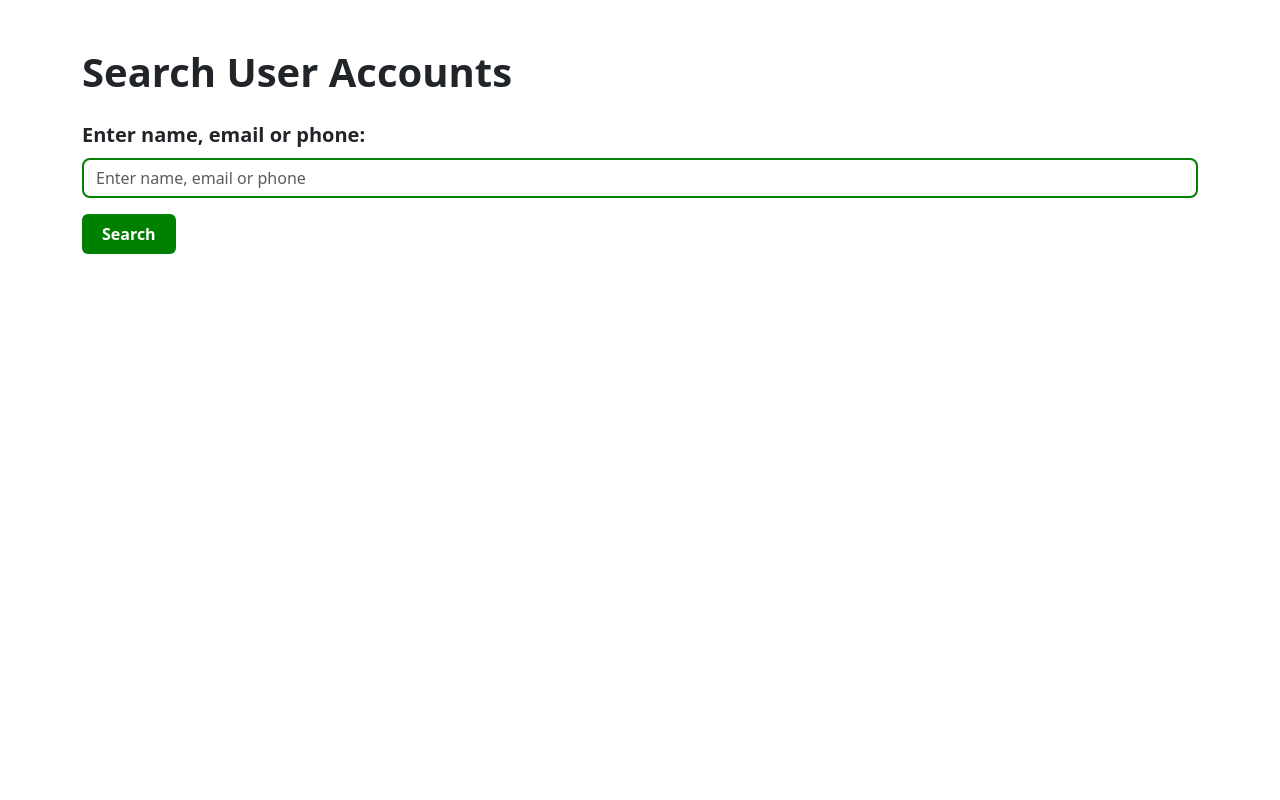
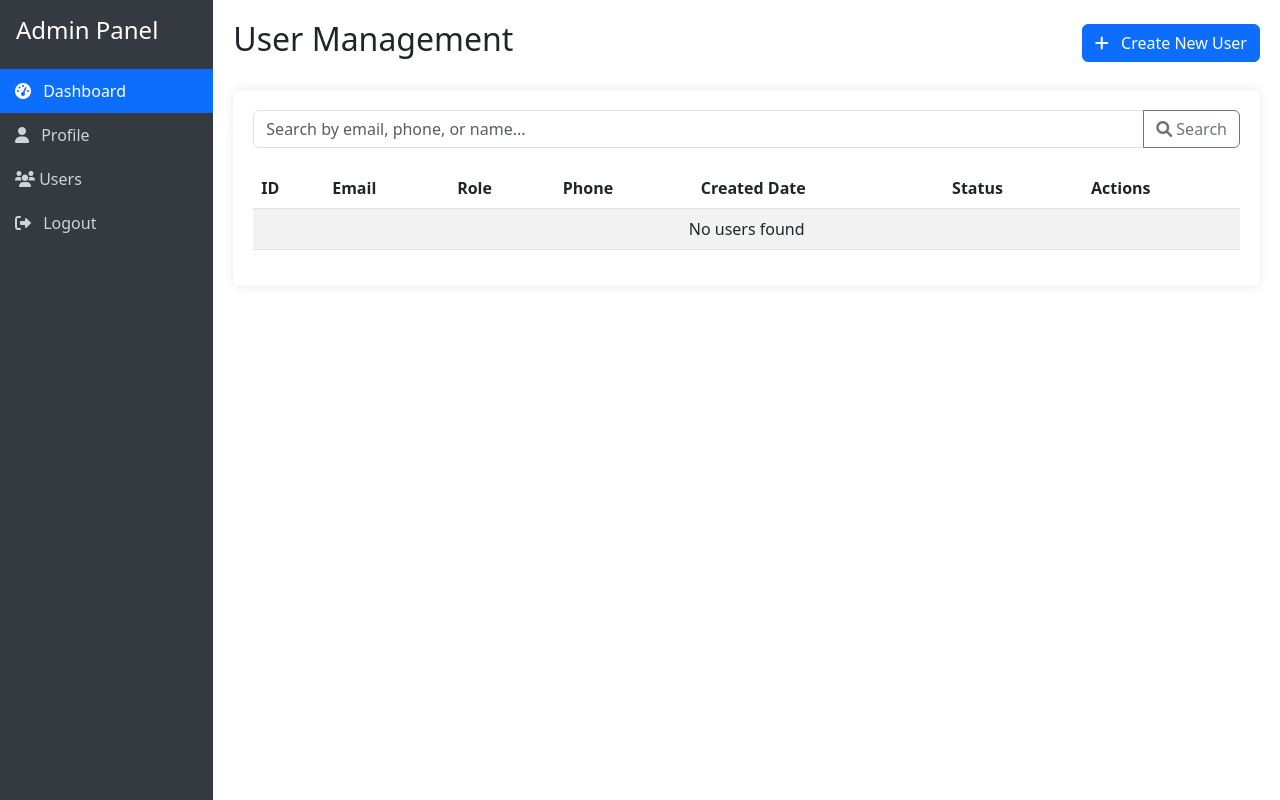
Before and after one commit to gyooks/CSIT314, a Flask app: page /search/ in a window 1280 px wide. Run offline with Flask 3, Linux system fonts and the light colour scheme; parts of the project's set-up code (start-up, migrations or seed data) failed here and were passed over.

Commit message:
Update search function & design

```diff
--- a/boundary/admin/searchUserAcc.py
+++ b/boundary/admin/searchUserAcc.py
@@ -6,8 +6,16 @@ controller = SearchUserController()
 
 @search_user_bp.route('/', methods=['GET', 'POST'])
 def search_user():
+    keyword = ""
     results = []
+    users = []
+
     if request.method == 'POST':
         keyword = request.form['keyword']
-        results = controller.search_user(keyword)
-    return render_template('admin/searchUserAcc.html', results=results)
+        search_results = controller.search_user(keyword)
+
+        # Format the results to match what the dashboard template expects
+        for user, profile in search_results:
+            users.append(user)
+
+    return render_template('admin/dashboard.html', users=users, search_keyword=keyword)
--- a/templates/admin/dashboard.html
+++ b/templates/admin/dashboard.html
@@ -85,15 +85,17 @@
                 {% endwith %}
 
                 <div class="d-flex justify-content-between align-items-center mb-4">
-                    <h2>User Management</h2>
+                    <h2>
+                        {% if search_keyword %}
+                        Search Results for "{{ search_keyword }}"
+                        <a href="{{ url_for('admin_dashboard.dashboard') }}" class="btn btn-sm btn-outline-secondary">
+                            <i class="fas fa-times"></i> Clear Search
+                        </a>
+                        {% else %}
+                        User Management
+                        {% endif %}
+                    </h2>
                     <div class="header-actions">
-
-                        <a href="{{ url_for('search_user.search_user') }}" class="btn btn-outline-secondary">
-                            <i class="fas fa-search"></i> Search Users
-                          </a>
-
-
-
                         <a href="{{ url_for('create_user.create_user') }}" class="btn btn-primary">
                             <i class="fas fa-plus me-2"></i> Create New User
                         </a>
@@ -101,6 +103,19 @@
                 </div>
 
                 <div class="table-container">
+                    <!-- Search Form -->
+                    <div class="search-container">
+                        <form action="{{ url_for('search_user.search_user') }}" method="POST">
+                            <div class="input-group mb-3">
+                                <input type="text" class="form-control" placeholder="Search by email, phone, or name..."
+                                       name="keyword" id="searchQuery" value="{{ search_keyword }}">
+                                <button class="btn btn-outline-secondary" type="submit">
+                                    <i class="fas fa-search"></i> Search
+                                </button>
+                            </div>
+                        </form>
+                    </div>
+
                     <table class="table table-striped">
                         <thead>
                             <tr>
@@ -119,6 +134,7 @@
                                 <tr>
                                     <td>{{ user.userID }}</td>
                                     <td>{{ user.email }}</td>
+
                                     <td>
                                         <span class="badge bg-{{ 'primary' if user.role == 'admin' else 'success' if user.role == 'cleaner' else 'info' if user.role == 'homeowner' else 'secondary' }}">
                                             {{ user.role }}
@@ -139,17 +155,22 @@
                                             <i class="fas fa-edit"></i>
                                         </a>
                                         <form action="{{ url_for('admin_dashboard.delete_user', user_id=user.userID) }}" method="post" style="display:inline;">
-                                            <button type="submit" class="btn btn-danger" onclick="return confirm('Are you sure you want to delete this user?')">
+                                            <button type="submit" class="btn btn-sm btn-danger" onclick="return confirm('Are you sure you want to delete this user?')">
                                                 <i class="fa fa-trash"></i>
                                             </button>
                                         </form>
-
                                     </td>
                                 </tr>
                                 {% endfor %}
                             {% else %}
                                 <tr>
-                                    <td colspan="7" class="text-center">No users found</td>
+                                    <td colspan="7" class="text-center">
+                                        {% if search_keyword %}
+                                            No users found matching "{{ search_keyword }}"
+                                        {% else %}
+                                            No users found
+                                        {% endif %}
+                                    </td>
                                 </tr>
                             {% endif %}
                         </tbody>
```
Also changed, not shown: controller/admin/searchUserAccController.py (+10 -5 lines).
